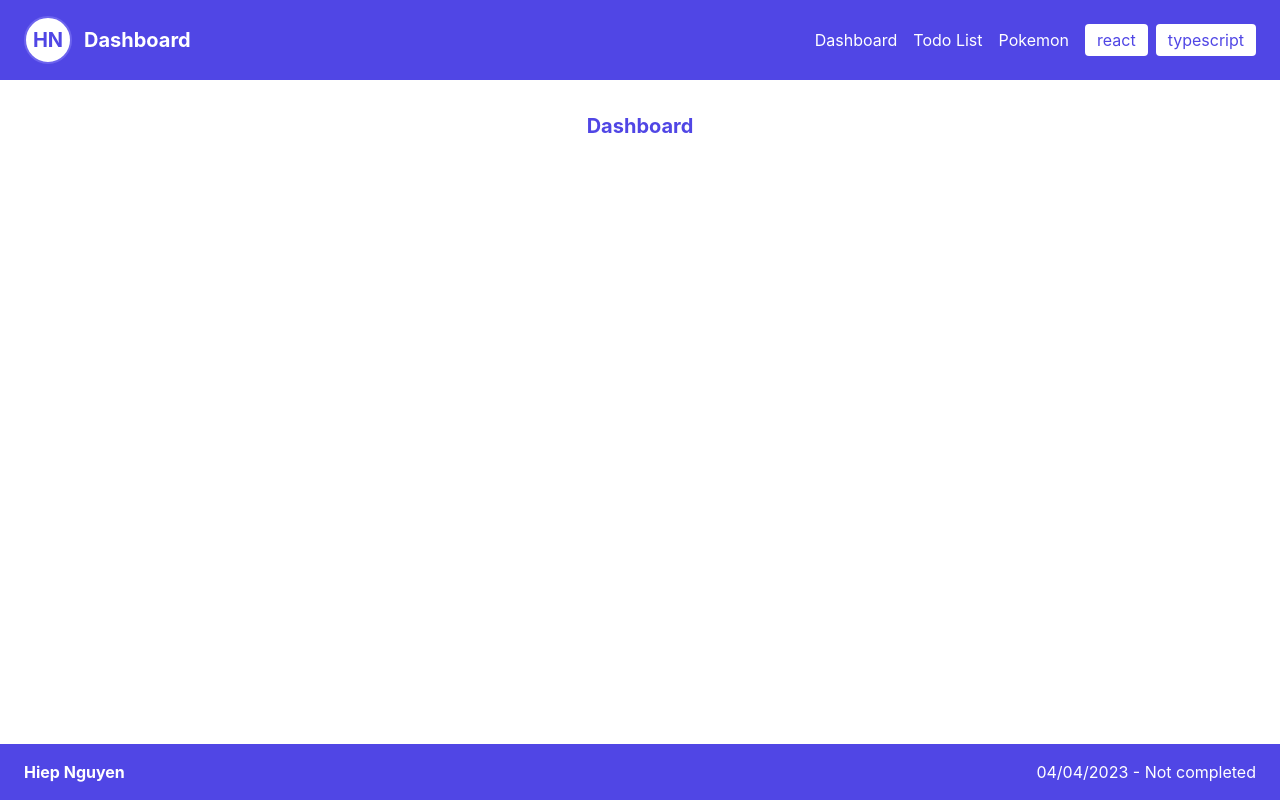
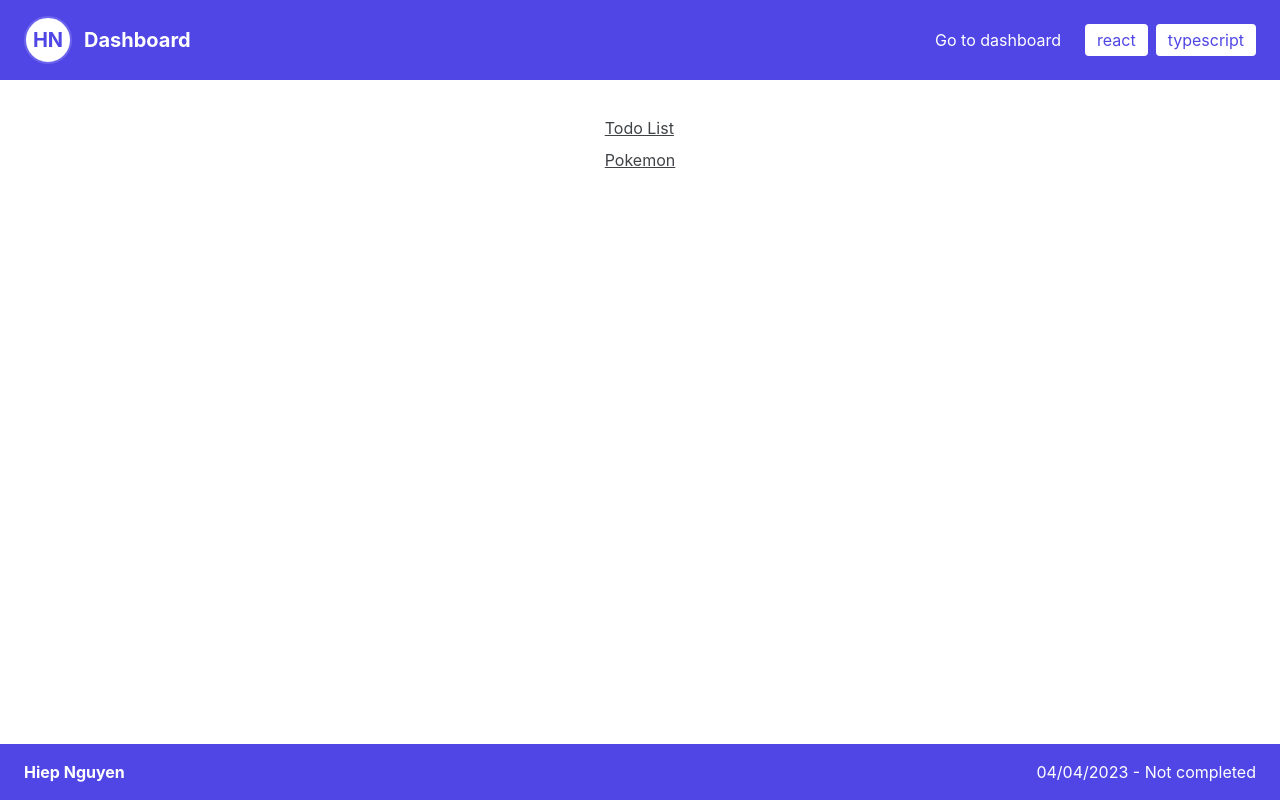
Before and after one commit to thienhiep1711/react-ts-training, a React (Vite) app: page / in a window 1280 px wide. Built offline with nearby package versions, Linux system fonts and the light colour scheme.

Commit message:
Update page dashboard

```diff
--- a/src/components/core/PageHeader.tsx
+++ b/src/components/core/PageHeader.tsx
@@ -1,5 +1,5 @@
 import React from 'react'
-import PageNav from './PageNav'
+import { Link } from 'react-router-dom'
 
 type Props = {
   title: String
@@ -15,7 +15,9 @@ function PageHeader({ title, techs }: Props) {
         </span>
         <h1 className="text-xl font-bold">{title}</h1>
       </div>
-      <PageNav />
+      <div className='mr-4'>
+        <Link to="/" className="text-white">Go to dashboard</Link>
+      </div>
       <div className="mt-4 flex justify-center md:mt-0">
         {techs.map((tech, index) => {
           return (
--- a/src/components/core/PageNav.tsx
+++ b/src/components/core/PageNav.tsx
@@ -4,10 +4,10 @@ import { Link } from 'react-router-dom'
 function PageNav() {
   return (
     <nav>
-      <ul className='flex'>
+      <ul className='flex flex-col'>
         {navSettings.navItems.map((item, index) => (
           <li className='mx-2' key={index}>
-            <Link to={item.fullPath}>{item.name}</Link>
+            <Link className='text-base py-1 inline-block underline' to={item.fullPath}>{item.name}</Link>
           </li>
         ))}
       </ul>
--- a/src/main.tsx
+++ b/src/main.tsx
@@ -16,11 +16,11 @@ const router = createHashRouter([
     element: <Dashboard />,
   },
   {
-    path: navSettings.navItems[1].path,
+    path: navSettings.navItems[0].path,
     element: <TodoList />,
   },
   {
-    path: navSettings.navItems[2].path,
+    path: navSettings.navItems[1].path,
     element: <Pokemon />,
   }
 ]);
--- a/src/modules/dashboard/Dashboard.tsx
+++ b/src/modules/dashboard/Dashboard.tsx
@@ -1,6 +1,7 @@
 import { FC, ReactNode, useState } from 'react'
 import PageLayout from '../../components/core/PageLayout'
 import setting from './setting'
+import PageNav from '../../components/core/PageNav'
 
 interface DashboardProps {
   children?: ReactNode
@@ -17,7 +18,7 @@ const Dashboard: FC<DashboardProps> = () => {
       <div className="flex justify-center">
         <div className="flex-col">
           <div className="flex w-full max-w-[600px]">
-            <h1 className="h4 mb-3 text-primary">Dashboard</h1>
+            <PageNav />
           </div>
         </div>
       </div>
--- a/src/routers/nav-settings.ts
+++ b/src/routers/nav-settings.ts
@@ -3,11 +3,6 @@ const BASE_PATH = '/'
 const navSettings = {
   basePath: BASE_PATH,
   navItems: [
-    {
-      path: BASE_PATH,
-      fullPath: BASE_PATH,
-      name: "Dashboard",
-    },
     {
       path: "todo-list",
       fullPath: "/todo-list",
```
